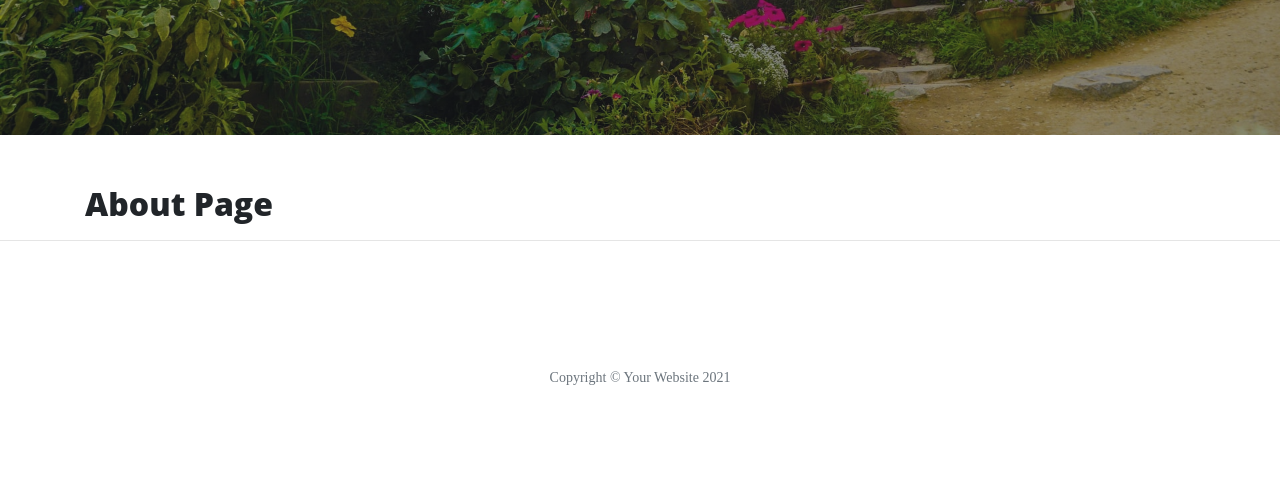
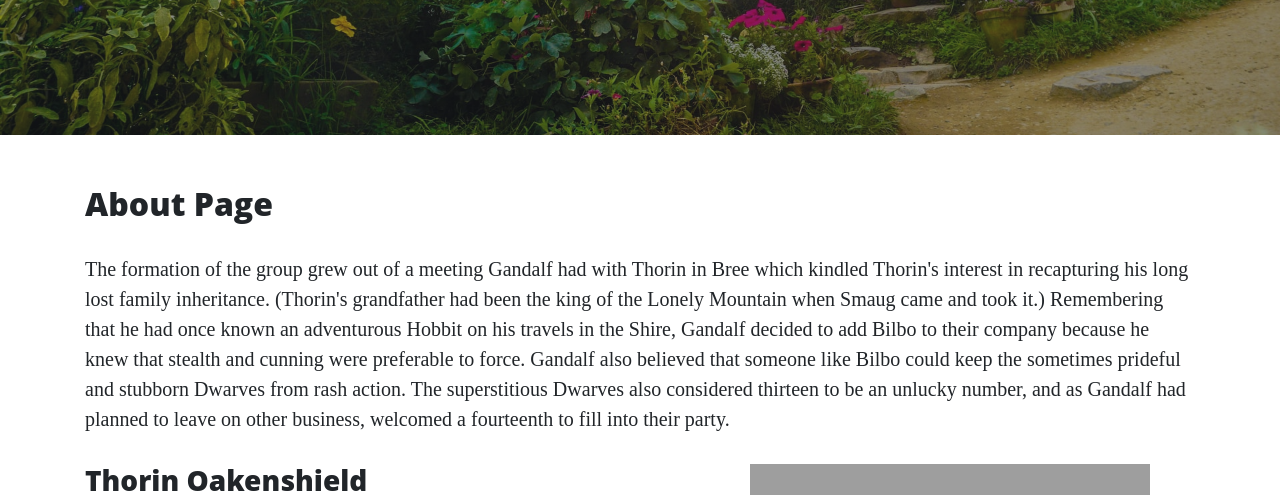
Before and after one commit to IuliiaKonovalova/thorin-flask-app, a Flask app: page /about in a window 1280 px wide. Shown: the part 493-988 px from the top of the page. Before the commit the page ends 878 px from the top, so only its background shows below. Run offline with Flask 2, Linux system fonts and the light colour scheme; some libraries are stand-ins or nearby versions; grey boxes are pictures that could not be loaded.

Commit message:
Add content to the page

```diff
--- a/templates/about.html
+++ b/templates/about.html
@@ -1,4 +1,74 @@
 {% extends "base.html" %}
 {% block content %}
 <h2>About Page</h2>
+<p>
+  The formation of the group grew out of a meeting Gandalf had with Thorin in Bree which kindled Thorin's interest in
+  recapturing his long lost family inheritance. (Thorin's grandfather had been the king of the Lonely Mountain when
+  Smaug came and took it.) Remembering that he had once known an adventurous Hobbit on his travels in the Shire, Gandalf
+  decided to add Bilbo to their company because he knew that stealth and cunning were preferable to force. Gandalf also
+  believed that someone like Bilbo could keep the sometimes prideful and stubborn Dwarves from rash action. The
+  superstitious Dwarves also considered thirteen to be an unlucky number, and as Gandalf had planned to leave on other
+  business, welcomed a fourteenth to fill into their party.
+</p>
+
+<div class="row featurette">
+  <div class="col-md-7">
+    <h3>Thorin Oakenshield</h3>
+    <p>
+      Thorin II was born in TA 2746 to Dwarf prince Thráin II in the city of the Lonely Mountain. Early in his youth,
+      he and the other Dwarves of the Lonely Mountain were forced to flee by the dragon Smaug in TA 2770. While in
+      exile, he quickly grew to become a capable warrior. This was demonstrated when he participated in the Battle of
+      Azanulbizar in TA 2799. He fought with one of the Dwarven armies beneath the East-gate of Moria. At some point in
+      the fighting, his shield broke, and using an oaken tree branch found on the ground as a shield, he gained the
+      epithet "Oakenshield," which would remain with him even in death.
+    </p>
+  </div>
+  <div class="col-md-5">
+    <img src="../static/img/thorin-3.jpg" alt="thorin">
+  </div>
+</div>
+<div class="row featurette">
+  <div class="col-md-5">
+    <img src="../static/img/fili_kili.jpg"" alt=" thorin">
+  </div>
+  <div class="col-md-7">
+    <h3>Fíli and Kíli</h3>
+
+    <p>
+      Fíli and Kíli were nephews of Thorin, who was the elder brother of their mother Dís. They were also nephews of
+      Frerin, grandsons of Thráin II, and great-grandsons of Thrór. Fíli's most distinguishing feature was his long
+      nose, the longest of any of the Dwarves in Thorin's company.
+
+      As the youngest Dwarves, Fíli and Kíli had the sharpest eyes, and were often sent scouting or searching. It was
+      they that found the Front Porch while in the Misty Mountains.
+
+      With the other Dwarves, Fíli and Kíli encountered spiders and were later imprisoned by the Elvenking Thranduil.[4]
+      They escaped the cells thanks to Bilbo, traveling down the river in barrels until they reached Lake-town.[5] The
+      brothers accompanied Thorin and Bilbo to Lake-town while the others rested by the river.
+
+      At the feet of the Lonely Mountain, Fíli and Kíli scouted Ravenhill and found the Front Gate with Balin and Bilbo.
+      Also, with Bilbo, they found the side-door leading into the mountain.
+
+      Both brothers were killed while defending the mortally wounded Thorin Oakenshield in the Battle of Five Armies,
+      and all three were buried with honor.
+    </p>
+  </div>
+
+</div>
+<div class="row featurette">
+  <div class="col-md-7">
+    <h3>Thorin Oakenshield</h3>
+    <p>
+      Thorin II was born in TA 2746 to Dwarf prince Thráin II in the city of the Lonely Mountain. Early in his youth,
+      he and the other Dwarves of the Lonely Mountain were forced to flee by the dragon Smaug in TA 2770. While in
+      exile, he quickly grew to become a capable warrior. This was demonstrated when he participated in the Battle of
+      Azanulbizar in TA 2799. He fought with one of the Dwarven armies beneath the East-gate of Moria. At some point in
+      the fighting, his shield broke, and using an oaken tree branch found on the ground as a shield, he gained the
+      epithet "Oakenshield," which would remain with him even in death.
+    </p>
+  </div>
+  <div class="col-md-5">
+    <img src="../static/img/fili_kili.jpg" alt="Fíli and Kíli">
+  </div>
+</div>
 {% endblock %}
```
